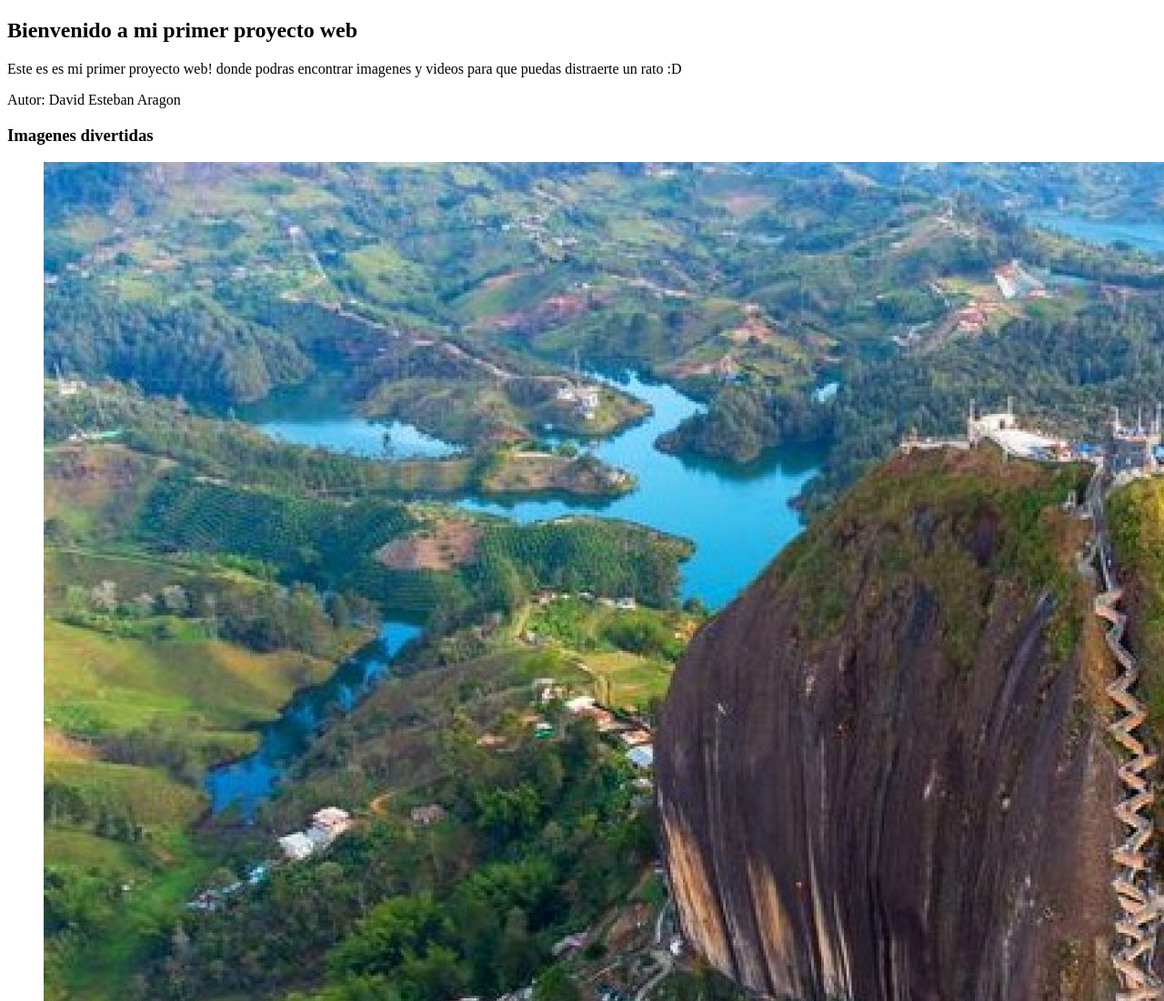
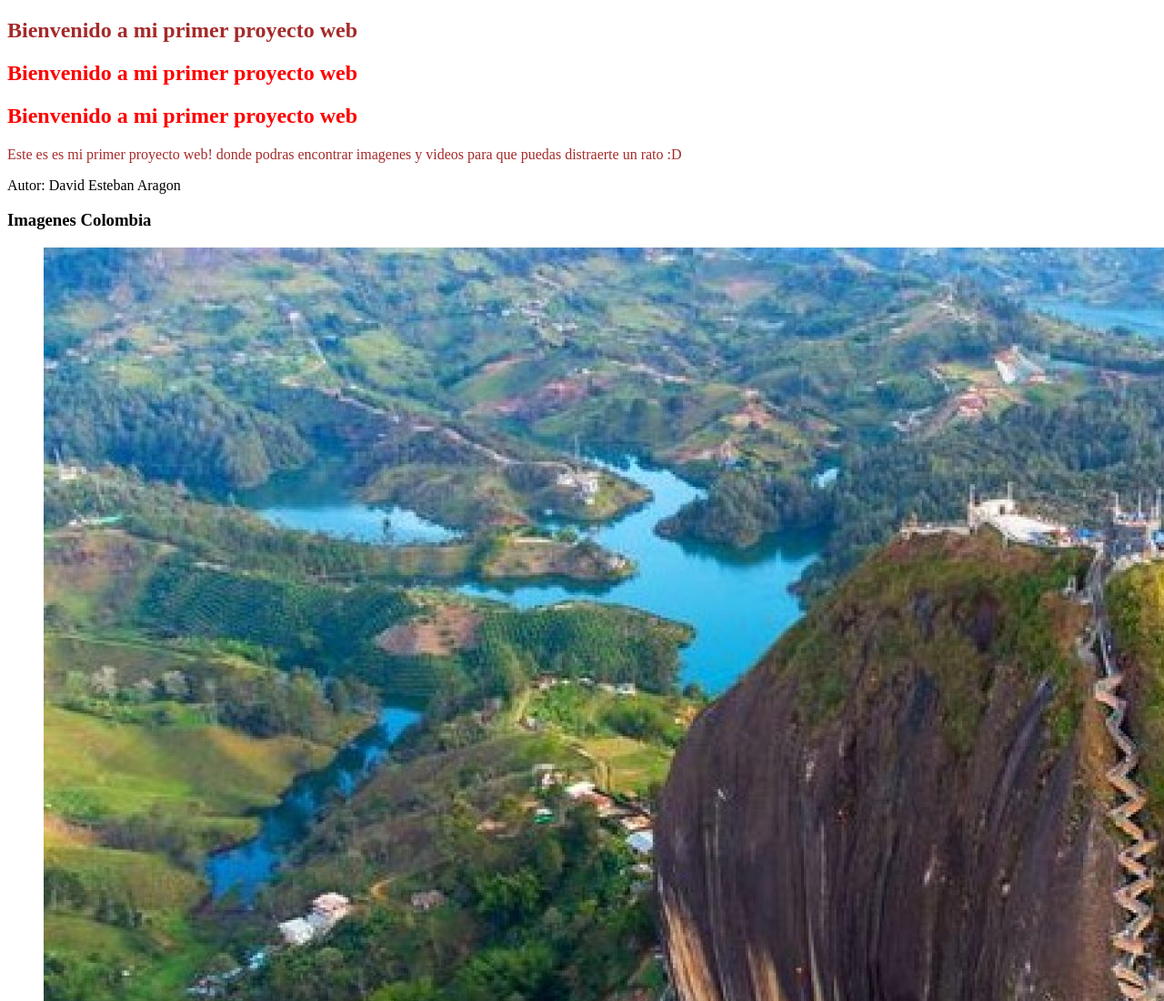
Before and after one commit to davidaragon704/FullStack, a plain HTML site: page index.html in a window 1280 px wide. Shown: the top 1100 px of the page at 91% size. Drawn offline with Linux system fonts and the light colour scheme.

Commit message:
Inicio clase css

```diff
--- a/index.html
+++ b/index.html
@@ -5,21 +5,27 @@
     <meta charset="UTF-8">
     <meta name="viewport" content="width=device-width, initial-scale=1.0">
     <title>Mi primer HTLM</title>
+    <link rel="stylesheet" href="./style.css">
 </head>
 
 <body>
     <main>
         <!--- Sección de bienvenida-->
         <section>
-            <h1>Bienvenido a mi primer proyecto web</h1>
-            <p>Este es es mi primer proyecto web! donde podras encontrar imagenes y videos para que puedas distraerte un
+            <div class="estilo_tituloP">
+                <h1 class="estilo_parrafosP">Bienvenido a mi primer proyecto web</h1>
+                <h1>Bienvenido a mi primer proyecto web</h1>
+                <h1>Bienvenido a mi primer proyecto web</h1>
+            </div>
+            <p class="estilo_parrafosP">Este es es mi primer proyecto web! donde podras encontrar imagenes y videos para
+                que puedas distraerte un
                 rato :D
             </p>
             <p>Autor: David Esteban Aragon</p>
         </section>
         <!--- Sección de imagenes-->
         <section>
-            <h3>Imagenes divertidas</h3>
+            <h3>Imagenes Colombia</h3>
             <figure>
                 <img src="./imagenes/Imagen_1.jpg" alt="Guatape antioquia" />
                 <figcaption> Imagen de Guatape</figcaption>
--- /dev/null
+++ b/style.css
@@ -0,0 +1,7 @@
+.estilo_tituloP{
+    color: red;
+}
+
+.estilo_parrafosP{
+    color: brown;
+}
```
